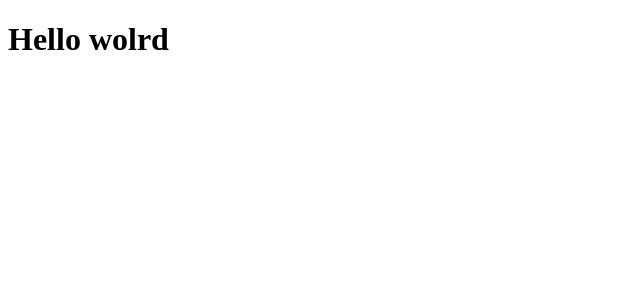
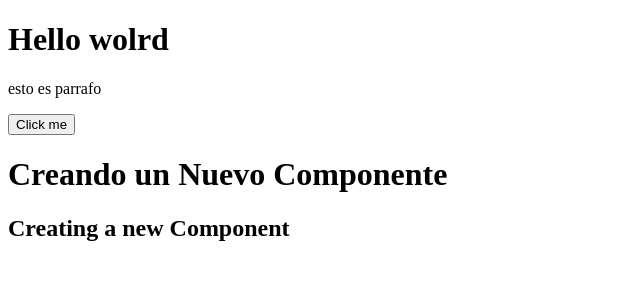
Before and after one commit to mastering23/learning-typescript, a React (Vite) app: page / in a window 1280 px wide. Shown: the top 300 px of the page, without its empty margins (0-640 px from the left). Built offline with nearby package versions, Linux system fonts and the light colour scheme.

Commit message:
adding components|FirstStepsApp|MyAwesomeApp

```diff
--- /dev/null
+++ b/src/components/FirstStepsApp.tsx
@@ -0,0 +1,14 @@
+import { MyAwesomeApp } from "./MyAwesomeApp";
+export function FirstStepsApp(){
+
+  return(
+    <>
+     <h1>Hello wolrd</h1>
+     <p>esto es parrafo</p>
+     <button>Click me </button>
+     <MyAwesomeApp />
+    </>
+
+  );
+
+}
--- /dev/null
+++ b/src/components/MyAwesomeApp.tsx
@@ -0,0 +1,11 @@
+export function MyAwesomeApp(){
+
+  return(
+    <>
+     <h1>Creando un Nuevo Componente</h1>
+     <h2>Creating a new Component</h2>
+    </>
+
+  );
+
+}
--- a/src/main.tsx
+++ b/src/main.tsx
@@ -1,10 +1,10 @@
 import { StrictMode } from 'react'
 import { createRoot } from 'react-dom/client'
-
+import { FirstStepsApp } from './components/FirstStepsApp'
 
 
 createRoot(document.getElementById('root')!).render(
   <StrictMode>
- <h1>Hello wolrd</h1>
+  <FirstStepsApp  />
   </StrictMode>,
 )
```
Also changed, not shown: image.png (added), 1 other file (tests, documents, lock files or other folders).
